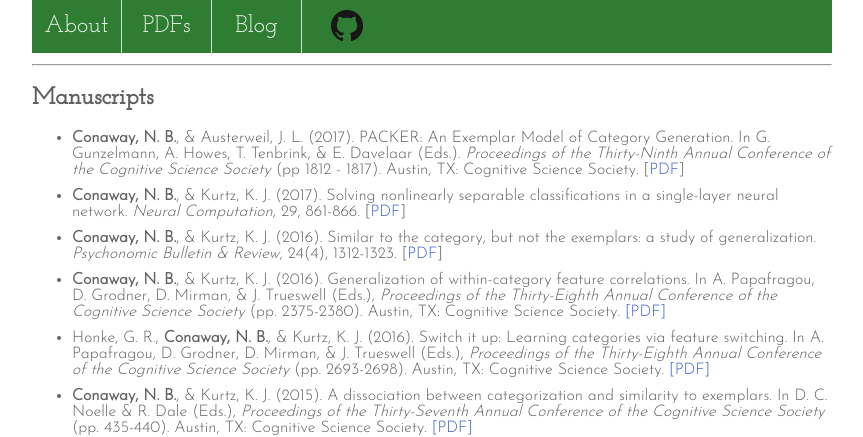
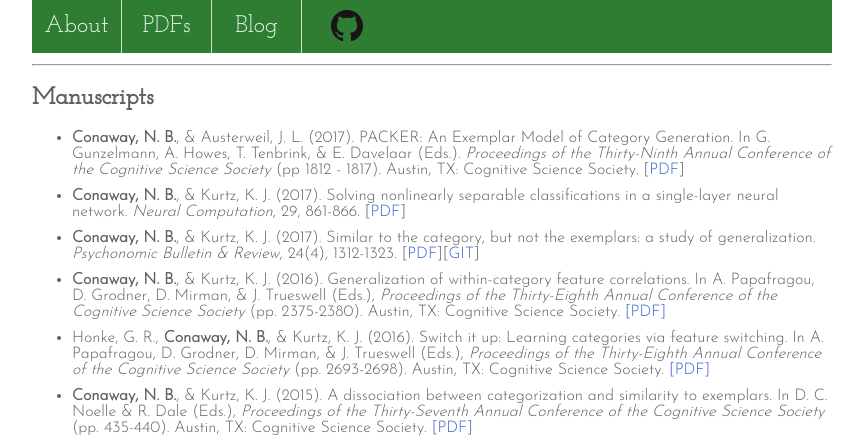
Before and after one commit to nolanbconaway/nolanbconaway.github.io, a Jekyll site: the page built from pdfs/index.html, in a window 1280 px wide and 1100 px high. Shown: the top 437 px of the window, without its empty margins (208-1071 px from the left). Built offline with Jekyll 4.4.1, drawn with Linux system fonts in a browser that asks for light colours.

Commit message:
Update index.html

```diff
--- a/pdfs/index.html
+++ b/pdfs/index.html
@@ -19,7 +19,7 @@ tags: reprints, pdfs
 
 <li><b>Conaway, N. B.</b>, &amp; Kurtz, K. J. (2017). Solving nonlinearly separable classifications in a single-layer neural network.  <i>Neural Computation</i>, 29, 861-866. [<a href="manuscripts/conaway-kurtz-nls-neco.pdf">PDF</a>]</li>
 
-<li><b>Conaway, N. B.</b>, &amp; Kurtz, K. J. (2016). Similar to the category, but not the exemplars: a study of generalization.  <i>Psychonomic Bulletin &amp; Review</i>, 24(4), 1312-1323. [<a href="manuscripts/conaway-kurtz-xor-pbr.pdf">PDF</a>]</li>
+<li><b>Conaway, N. B.</b>, &amp; Kurtz, K. J. (2017). Similar to the category, but not the exemplars: a study of generalization.  <i>Psychonomic Bulletin &amp; Review</i>, 24(4), 1312-1323. [<a href="manuscripts/conaway-kurtz-xor-pbr.pdf">PDF</a>][<a href="https://github.com/nolanbconaway/xor-pbr-2017">GIT</a>]</li>
 
 <li><b>Conaway, N. B.</b>, &amp; Kurtz, K. J. (2016). Generalization of within-category feature correlations. In A. Papafragou, D. Grodner, D. Mirman, &amp; J. Trueswell (Eds.), <i>Proceedings of the Thirty-Eighth Annual Conference of the Cognitive Science Society</i> (pp. 2375-2380). Austin, TX: Cognitive Science Society. <a href="manuscripts/conaway-kurtz-cogsci2016.pdf">[PDF]</a></li>
 
```
